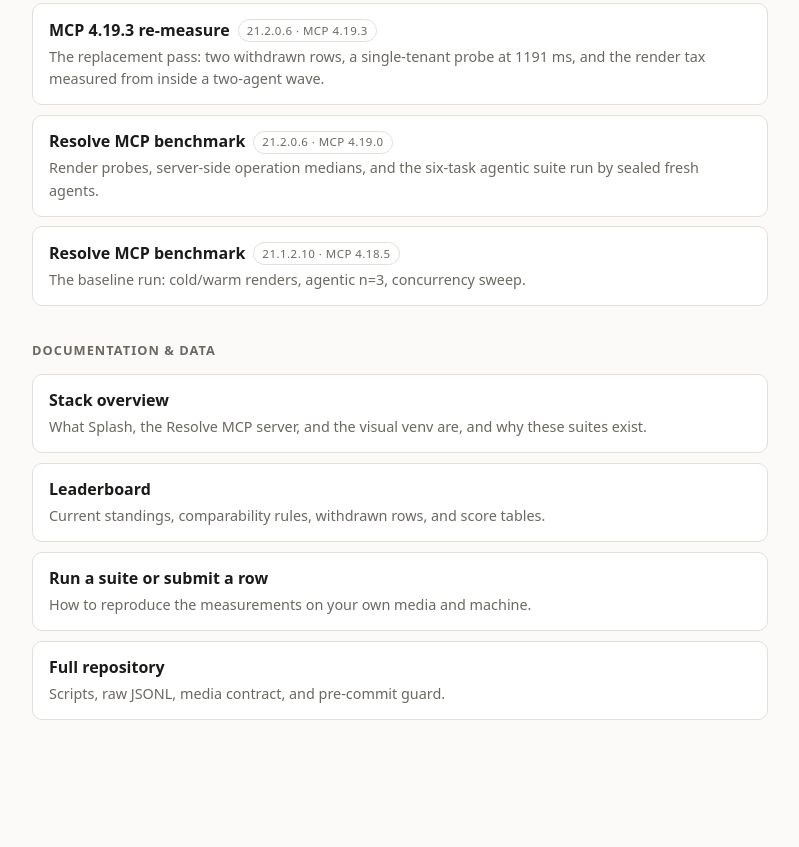
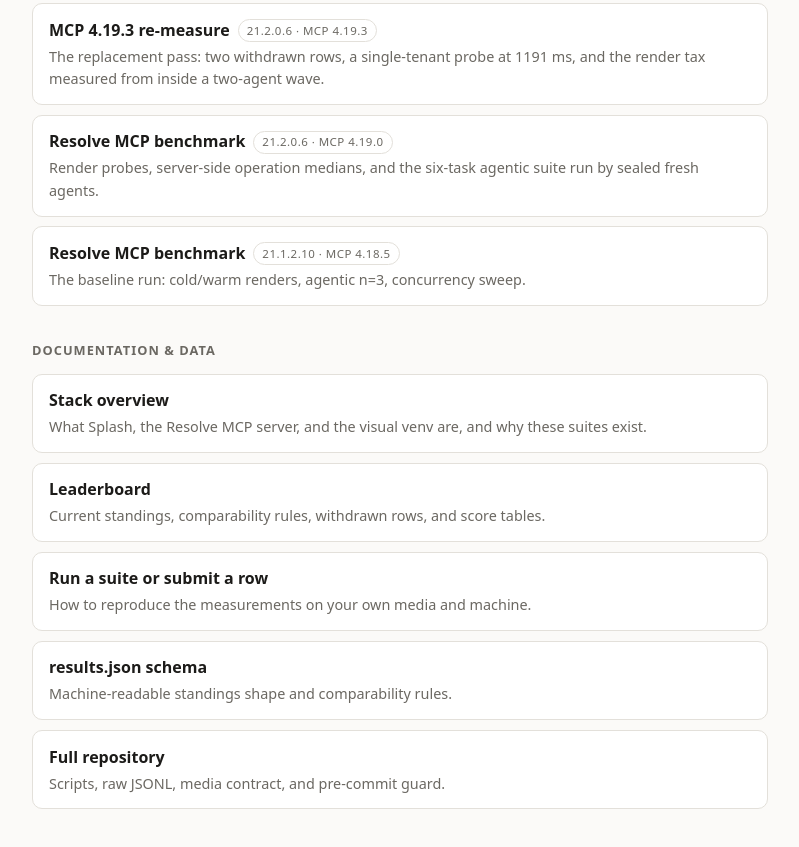
Before and after one commit to willturner-maker/benchmarks, a plain HTML site: page index.html in a window 1280 px wide. Shown: the part 742-1589 px from the top of the page, without its empty margins (240-1039 px from the left). Before the commit the page ends 1526 px from the top, so only its background shows below. Drawn offline with Linux system fonts and the light colour scheme.

Commit message:
Final polish from reviewer patch: Addendum (h) pointer for the 5.2.2 wave, community-runs quick-nav row, schema card on the Pages front door
Checked before applying: the leaderboard anchor community-runs--your-numbers exists,
the three wave-h artifacts referenced all live at those paths, warm 1205 ms and the
23-38% wall deltas match results-2026-11-11h.json and the leaderboard row.

Co-Authored-By: Claude Code <noreply@anthropic.com>

```diff
--- a/index.html
+++ b/index.html
@@ -94,6 +94,9 @@
     <li><a class="card" href="https://github.com/willturner-maker/benchmarks/blob/main/CONTRIBUTING.md">
       <span class="name">Run a suite or submit a row</span>
       <div class="sub">How to reproduce the measurements on your own media and machine.</div></a></li>
+    <li><a class="card" href="https://github.com/willturner-maker/benchmarks/blob/main/docs/schema.md">
+      <span class="name">results.json schema</span>
+      <div class="sub">Machine-readable standings shape and comparability rules.</div></a></li>
     <li><a class="card" href="https://github.com/willturner-maker/benchmarks">
       <span class="name">Full repository</span>
       <div class="sub">Scripts, raw JSONL, media contract, and pre-commit guard.</div></a></li>
```
Also changed, not shown: 2 other files.
